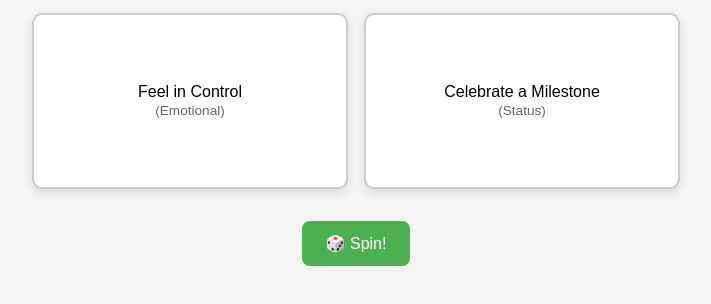
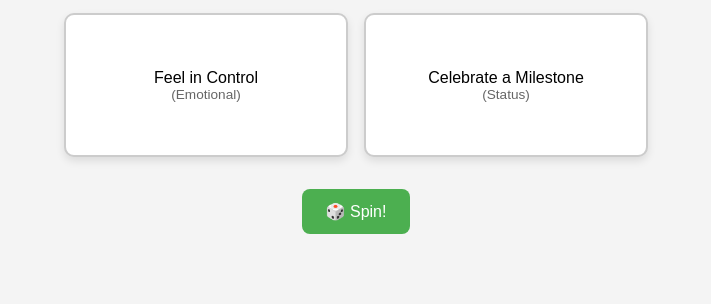
Before and after one commit to MicheleAiroldi/iap-offer-generator, a plain HTML site: page index.html in a window 1280 px wide. Shown: the part 102-406 px from the top of the page, without its empty margins (284-995 px from the left). Drawn offline with Linux system fonts and the light colour scheme.

Commit message:
Add files via upload

```diff
--- a/index.html
+++ b/index.html
@@ -1,3 +1,4 @@
+
 <!DOCTYPE html>
 <html lang="en">
 <head>
@@ -25,7 +26,6 @@
       background: white;
       border: 2px solid #ccc;
       border-radius: 10px;
-      padding: 1rem;
       width: 280px;
       height: 140px;
       display: flex;
@@ -53,24 +53,13 @@
     button:hover {
       background: #45a049;
     }
-    .rolling-text {
-      position: absolute;
-      width: 100%;
-      text-align: center;
-      animation: roll 2.5s ease-out;
-    }
-    @keyframes roll {
-      0% { top: 100%; }
-      90% { top: -50%; }
-      100% { top: 0; }
-    }
   </style>
 </head>
 <body>
   <h1>✨ IAP Offer Idea Generator 🎰</h1>
   <div class="slot-container">
-    <div class="slot" id="player1"></div>
-    <div class="slot" id="player2"></div>
+    <div class="slot" id="player1">🎲</div>
+    <div class="slot" id="player2">🎲</div>
   </div>
   <button onclick="spin()">🎲 Spin!</button>
 
@@ -115,21 +104,31 @@
       return result;
     }
 
+    function animateSlot(slotId, finalValue, delay) {
+      const slot = document.getElementById(slotId);
+      let i = 0;
+      let intervalTime = 50;
+
+      const spinner = setInterval(() => {
+        const r = playerProps[Math.floor(Math.random() * playerProps.length)];
+        slot.innerHTML = `${r.text}<br><small>(${r.category})</small>`;
+        i++;
+
+        if (i > 15) intervalTime = 100;
+        if (i > 25) intervalTime = 150;
+        if (i > 35) intervalTime = 200;
+
+        if (i > 40) {
+          clearInterval(spinner);
+          slot.innerHTML = `${finalValue.text}<br><small>(${finalValue.category})</small>`;
+        }
+      }, intervalTime);
+    }
+
     function spin() {
-      const slotIds = ["player1", "player2"];
       const [p1, p2] = getUniqueRandomItems(playerProps, 2);
-      const values = [p1, p2];
-
-      slotIds.forEach((id, i) => {
-        const el = document.getElementById(id);
-        el.innerHTML = "";
-
-        const rollText = document.createElement("div");
-        rollText.className = "rolling-text";
-        rollText.innerHTML = `${values[i].text}<br><small>(${values[i].category})</small>`;
-
-        el.appendChild(rollText);
-      });
+      animateSlot("player1", p1, 0);
+      setTimeout(() => animateSlot("player2", p2, 200), 300);
     }
 
     window.onload = spin;
```
